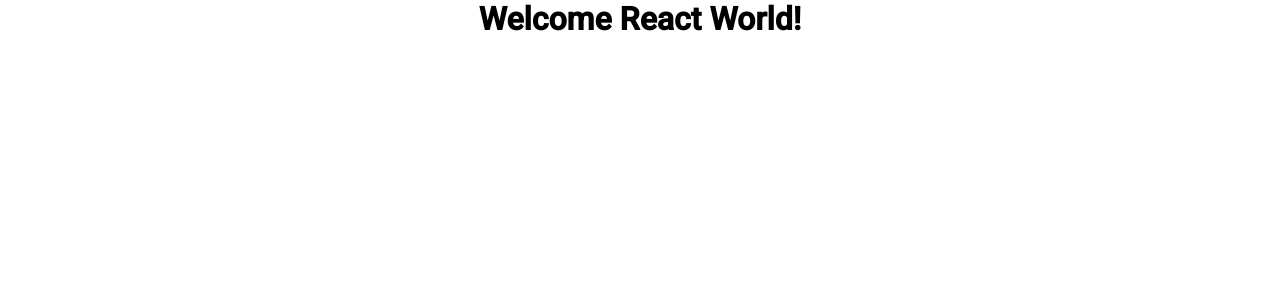
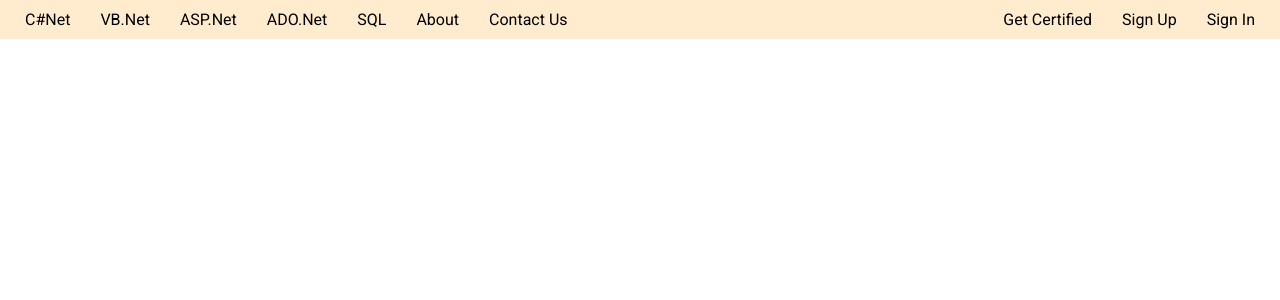
Before and after one commit to SAMPATHIHARSHAVARDHAN/learndotnet, a React (Create React App) app: page / in a window 1280 px wide. Shown: the top 300 px of the page. Built offline with nearby package versions, Linux system fonts and the light colour scheme.

Commit message:
NavBar added

```diff
--- a/src/App.js
+++ b/src/App.js
@@ -1,10 +1,9 @@
 import React from 'react'
 import './App.css'
+import TopNavBar from './components/TopNavBar'
 const App = () => {
   return (
-    <div>
-      <h1>Welcome React World!</h1>
-    </div>
+    <TopNavBar/>
   )
 }
 
--- /dev/null
+++ b/src/components/TopNavBar.css
@@ -0,0 +1,25 @@
+*{
+    box-sizing: border-box;
+    padding: 0px;
+    margin: 0px;
+}
+nav{
+    background-color: blanchedalmond;
+    display: flex;
+    justify-content: space-between;
+    padding: 10px;
+    flex-direction: row;
+    text-align: center;
+}
+.item-list{
+    display: inline;
+    padding:15px ;
+
+}
+a{
+    text-decoration: none;
+    color: black;
+}
+a:hover{
+    color:orangered;
+}
--- /dev/null
+++ b/src/components/TopNavBar.js
@@ -0,0 +1,69 @@
+import React from "react";
+import "./TopNavBar.css";
+
+const TopNavBar = () => {
+  return (
+    <nav>
+      <div>
+        <ul>
+          <li className="item-list">
+            <a  href="#c_net">
+              C#Net
+            </a>
+          </li>
+          <li className="item-list">
+            <a  href="#vb_net">
+              VB.Net
+            </a>
+          </li>
+          <li className="item-list">
+            <a  href="#asp_net">
+              ASP.Net
+            </a>
+          </li>
+          <li className="item-list">
+            <a  href="#ado_net">
+              ADO.Net
+            </a>
+          </li>
+          <li className="item-list">
+            <a  href="#sql">
+              SQL
+            </a>
+          </li>
+          <li className="item-list">
+            <a  href="#about">
+              About
+            </a>
+          </li>
+          <li className="item-list">
+            <a  href="#contact_us">
+              Contact Us
+            </a>
+          </li>
+        </ul>
+      </div>
+      <div>
+        <ul>
+          <li className="item-list">
+            <a  href="#get_certified">
+              Get Certified
+            </a>
+          </li>
+          <li className="item-list">
+            <a  href="#sign_up">
+              Sign Up
+            </a>
+          </li>
+          <li className="item-list">
+            <a  href="#sign_in">
+              Sign In
+            </a>
+          </li>
+        </ul>
+      </div>
+    </nav>
+  );
+};
+
+export default TopNavBar;
```
Also changed, not shown: src/components/Home/Index.js (added, +11 -0 lines).
